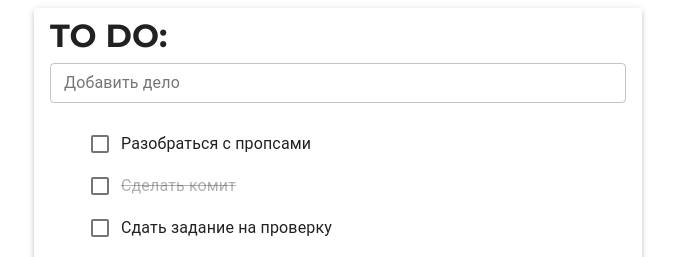
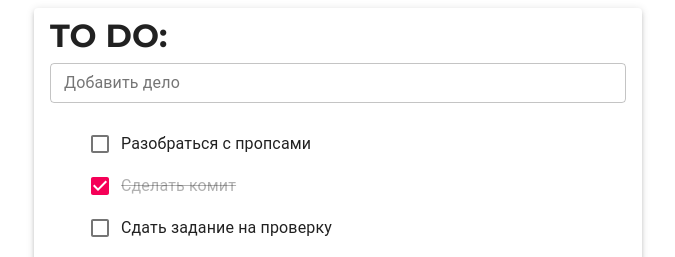
Before and after one commit to WebHeroSchool/todo-taa, a React (Create React App) app: page / in a window 1280 px wide. Shown: the top 257 px of the page, without its empty margins (302-977 px from the left). Built offline with nearby package versions, Linux system fonts and the light colour scheme.

Commit message:
status of checkbox is binding to isDone proposle

```diff
--- a/src/components/Item/Item.jsx
+++ b/src/components/Item/Item.jsx
@@ -22,7 +22,12 @@ const Item = ({
     })
   }>
     <FormControlLabel
-      control={<Checkbox name={`checked ${value.toString()}`} />}
+      control={
+        <Checkbox
+          checked={isDone}
+          name={`checked ${value.toString()}`}
+        />
+      }
       label={ value }
     />
     <Button
```
